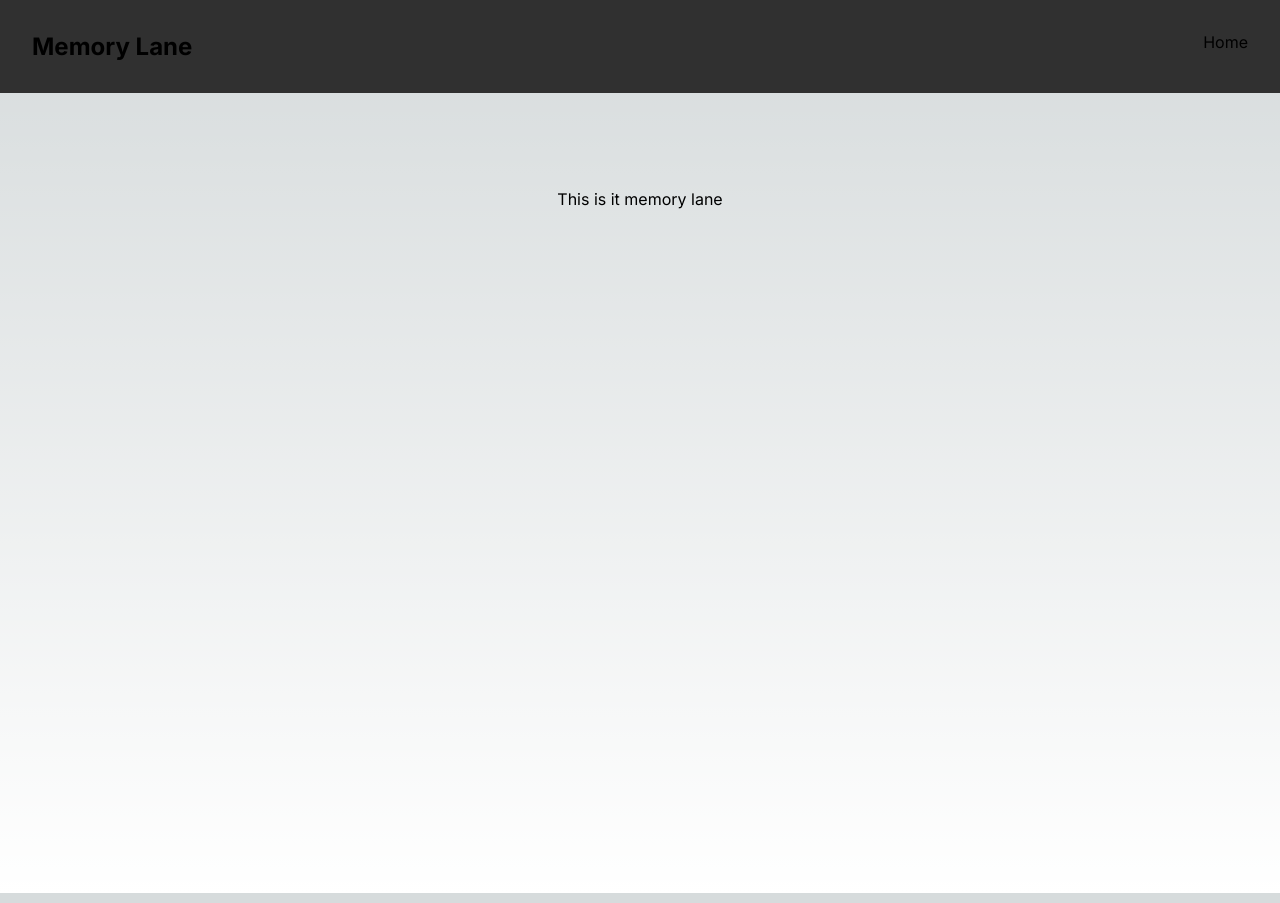
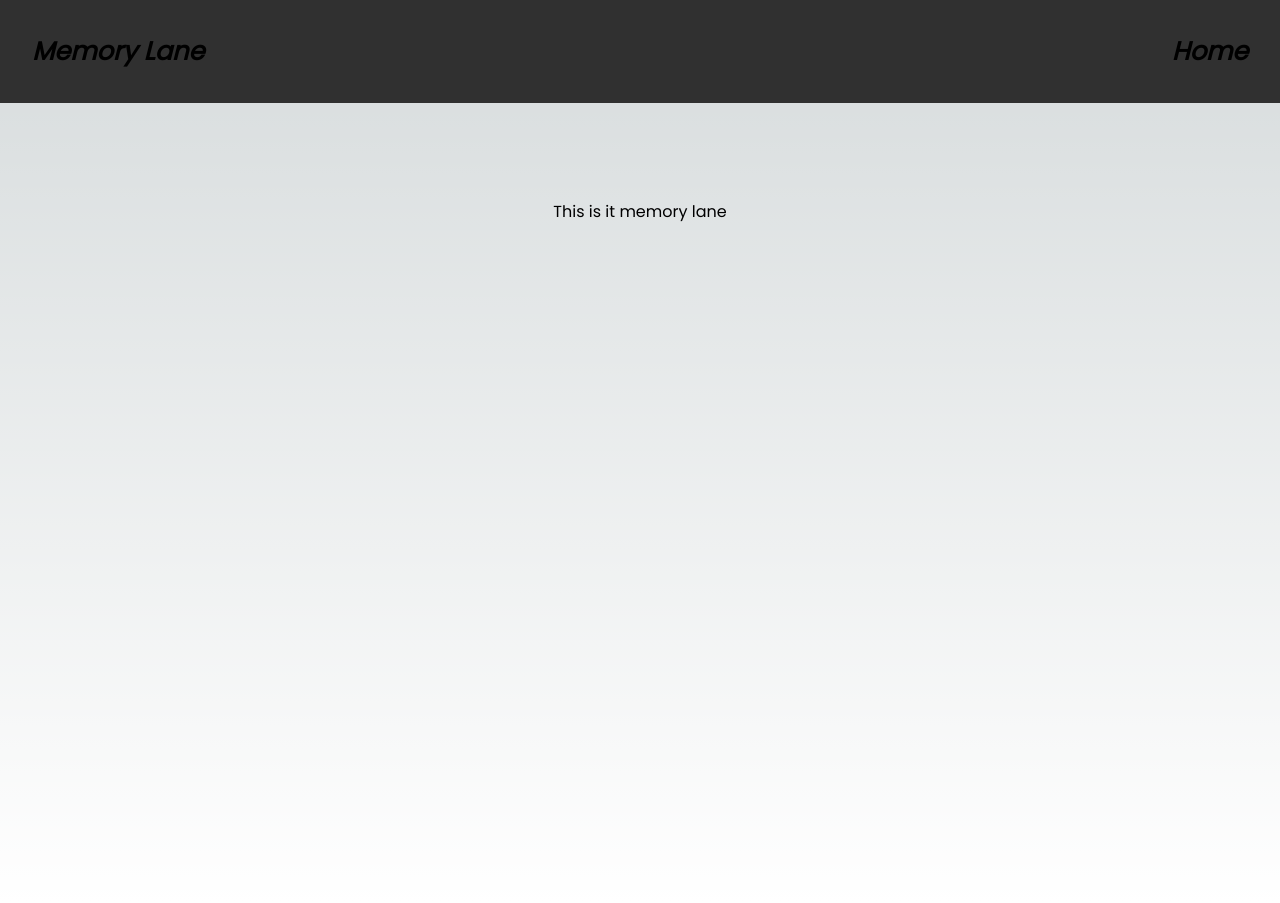
Before and after one commit to OlsJacob-FS/memory-lane, a Next.js app: page / in a window 1280 px wide. Built offline with nearby package versions, Linux system fonts and the light colour scheme.

Commit message:
navbar styling, page router for home setup

```diff
--- a/src/app/components/Navbar.jsx
+++ b/src/app/components/Navbar.jsx
@@ -7,8 +7,10 @@ import styles from "../page.module.css";
 export default function NavBar() {
   return (
     <nav className={styles.navbar}>
-      <h1>Memory Lane</h1>
-      <Link href="/">Home</Link>
+      <h1 className={styles.h1}>Memory Lane</h1>
+      <Link href="/" className={styles.h1}>
+        Home
+      </Link>
     </nav>
   );
 }
--- a/src/app/layout.jsx
+++ b/src/app/layout.jsx
@@ -1,11 +1,11 @@
 //Next imports
-import { Inter } from "next/font/google";
+import { Poppins } from "next/font/google";
 
 //css Imports
 import "./globals.css";
 import NavBar from "./components/Navbar";
 
-const inter = Inter({ subsets: ["latin"] });
+const poppins = Poppins({ subsets: ["latin"], weight: ["400"] });
 
 export const metadata = {
   title: "Memory Lane",
@@ -15,7 +15,7 @@ export const metadata = {
 export default function RootLayout({ children }) {
   return (
     <html lang="en">
-      <body className={inter.className}>
+      <body className={poppins.className}>
         <NavBar />
         {children}
       </body>
--- a/src/app/page.module.css
+++ b/src/app/page.module.css
@@ -13,3 +13,11 @@
   padding: 2rem;
   background-color: #303030;
 }
+.h1 {
+  font-size: 1.6rem;
+  font-weight: bold;
+  font-style: italic;
+}
+.link {
+  font-style: underline;
+}
```
